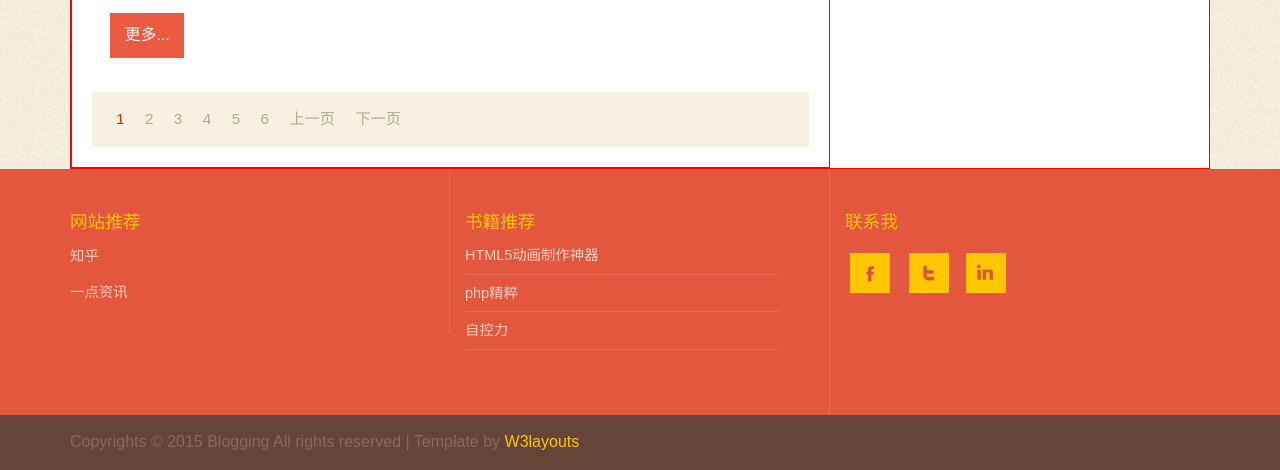
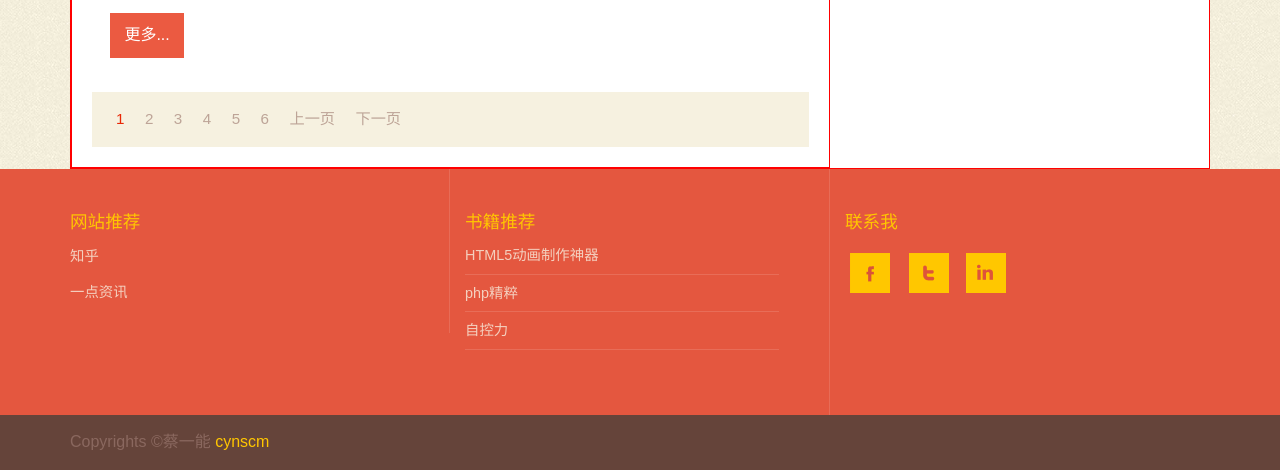
Before and after one commit to CynScm/-front-end-subjects, a plain HTML site: page bootstrap-html5/index.html in a window 1280 px wide. Shown: the part 2083-2553 px from the top of the page. Drawn offline with nearby package versions, Linux system fonts and the light colour scheme.

Commit message:
Update index.html

```diff
--- a/bootstrap-html5/index.html
+++ b/bootstrap-html5/index.html
@@ -155,7 +155,7 @@
 </div>
 <div class="copywrite">
 	 <div class="container">
-	 <p>Copyrights &copy; 2015 Blogging All rights reserved | Template by <a href="http://w3layouts.com/">W3layouts</a></p>
+	 <p>Copyrights &copy;蔡一能 <a href="http://www.caiyineng.com/">cynscm</a></p>
 </div>
 <script type="text/javascript">
 		$(document).ready(function() {
```
